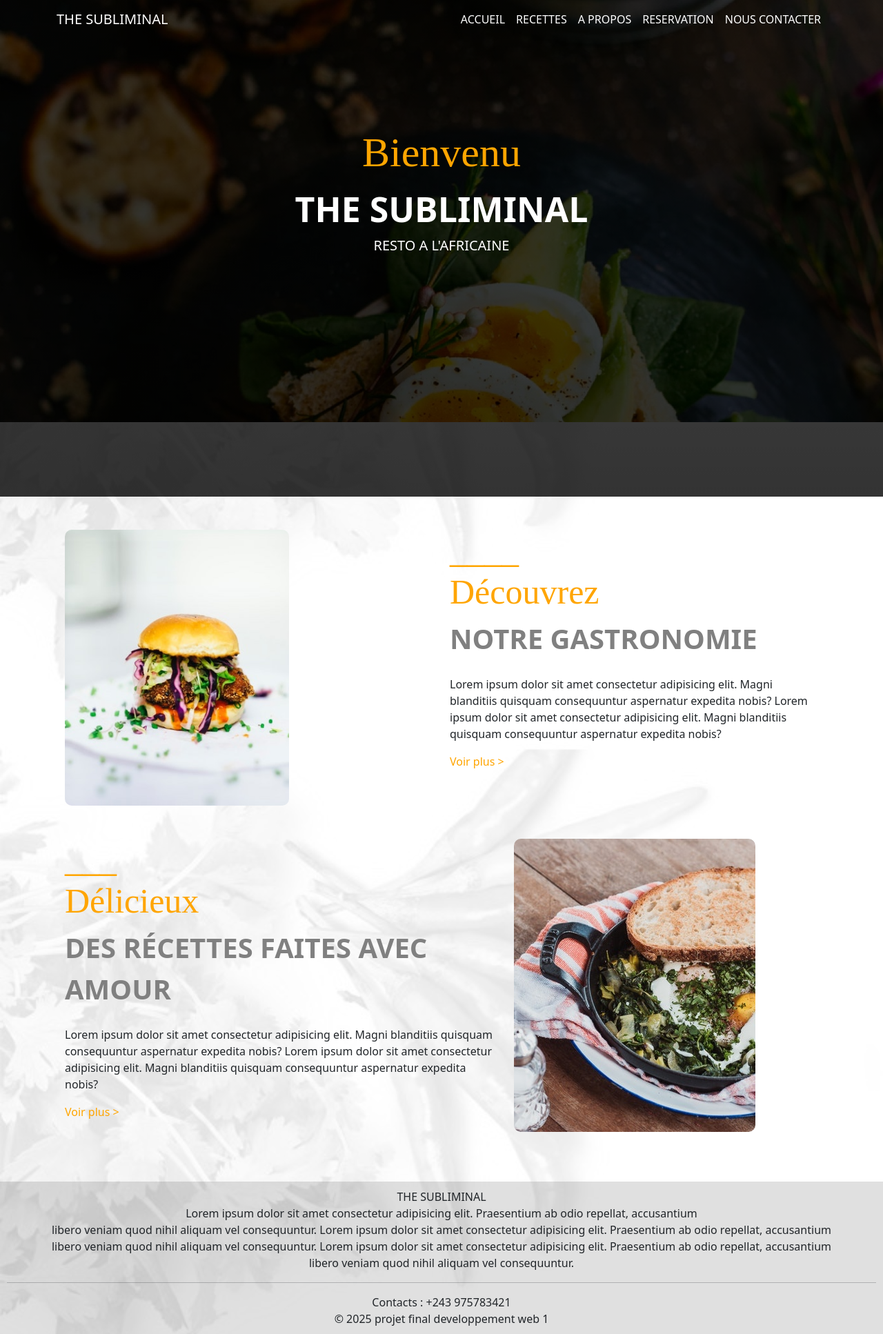
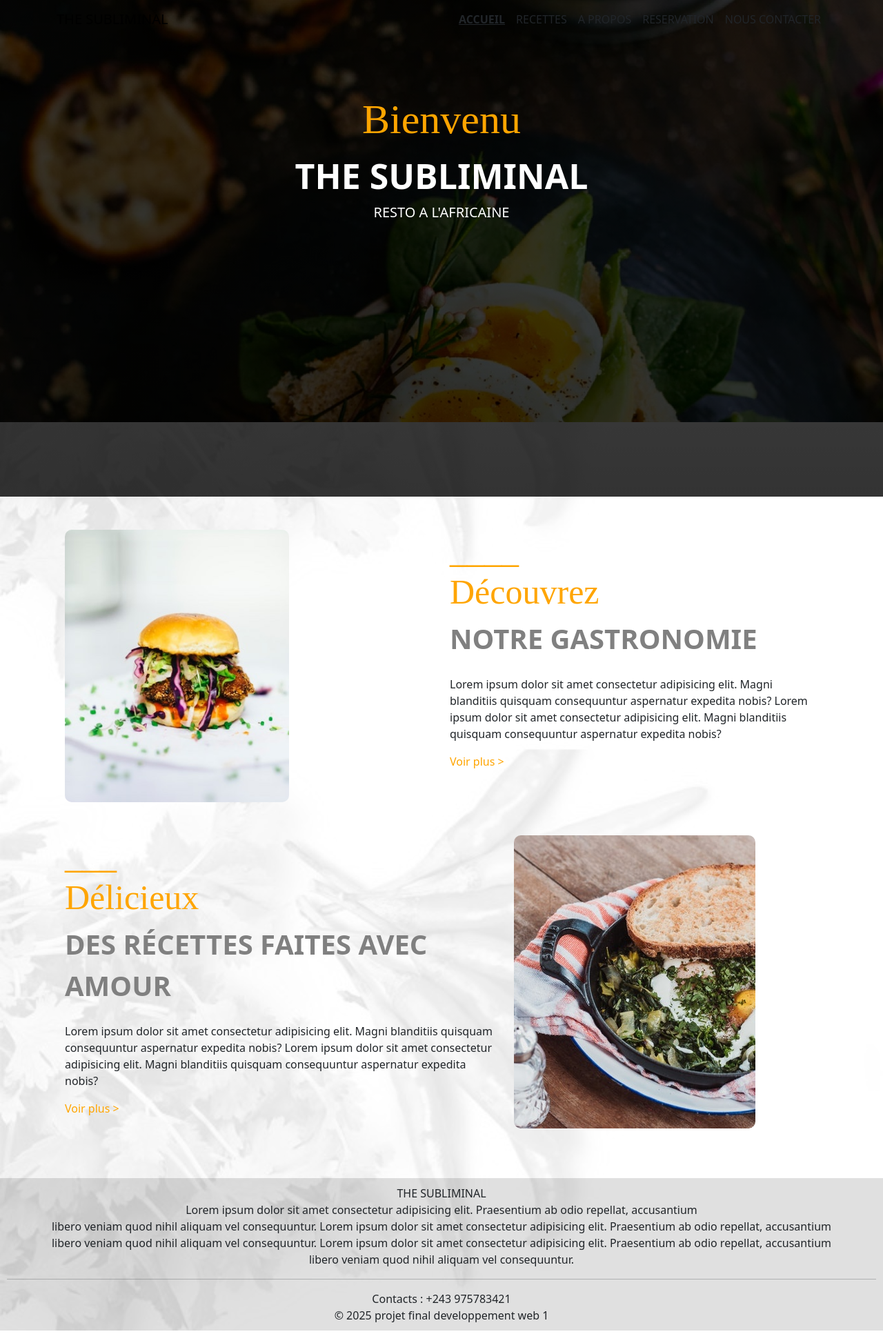
Before and after one commit to bienv-007/reservation_restau, a PHP site: page / in a window 1280 px wide. Shown: the whole page at 69% size. Run offline with PHP 8.4, Linux system fonts and the light colour scheme.

Commit message:
creation de l'entete

```diff
--- /dev/null
+++ b/entete.php
@@ -0,0 +1,104 @@
+<?php
+// Détecter la page courante
+$page = basename($_SERVER['PHP_SELF']);
+?>
+<!DOCTYPE html>
+<html lang="fr">
+<head>
+    <meta charset="UTF-8">
+    <meta name="viewport" content="width=device-width, initial-scale=1.0">
+    <title>THE SUBLIMINAL</title>
+
+    <!-- Bootstrap CSS -->
+    <link href="https://cdn.jsdelivr.net/npm/bootstrap@5.3.0/dist/css/bootstrap.min.css" rel="stylesheet">
+
+    <style>
+        /* Override Bootstrap */
+        .navbar-light .nav-link {
+            color: inherit !important;
+        }
+
+        /* Styles par défaut */
+        .custom-navbar .nav-link {
+            color: black;
+        }
+
+        /* Variantes par page */
+        .nav-home .nav-link {
+            color: white;
+        }
+
+        .nav-recettes .nav-link {
+            color: orange;
+        }
+
+        .nav-apropos .nav-link {
+            color: blue;
+        }
+
+        .nav-reservation .nav-link {
+            color: purple;
+        }
+
+        .nav-contact .nav-link {
+            color: green;
+        }
+
+        /* Lien actif */
+        .nav-link.active {
+            font-weight: bold;
+            text-decoration: underline;
+        }
+    </style>
+</head>
+
+<body class="<?php
+    if($page == 'index.php') echo 'nav-home';
+    elseif($page == 'recettes.php') echo 'nav-recettes';
+    elseif($page == 'apropos.php') echo 'nav-apropos';
+    elseif($page == 'reservation.php') echo 'nav-reservation';
+    elseif($page == 'contact.php') echo 'nav-contact';
+?>">
+
+<nav class="navbar navbar-expand-lg navbar-light custom-navbar">
+    <div class="container">
+        <a class="navbar-brand" href="index.php">THE SUBLIMINAL</a>
+
+        <button class="navbar-toggler bg-light" type="button"
+                data-bs-toggle="collapse"
+                data-bs-target="#navbarsExample07"
+                aria-controls="navbarsExample07"
+                aria-expanded="false"
+                aria-label="Toggle navigation">
+            <span class="navbar-toggler-icon"></span>
+        </button>
+
+        <div class="collapse navbar-collapse" id="navbarsExample07">
+            <ul class="navbar-nav ms-auto mb-2 mb-lg-0">
+
+                <li class="nav-item">
+                    <a class="nav-link <?= ($page == 'index.php') ? 'active' : '' ?>" href="index.php">Accueil</a>
+                </li>
+
+                <li class="nav-item">
+                    <a class="nav-link <?= ($page == 'recettes.php') ? 'active' : '' ?>" href="recettes.php">Recettes</a>
+                </li>
+
+                <li class="nav-item">
+                    <a class="nav-link <?= ($page == 'apropos.php') ? 'active' : '' ?>" href="apropos.php">A propos</a>
+                </li>
+
+                <li class="nav-item">
+                    <a class="nav-link <?= ($page == 'reservation.php') ? 'active' : '' ?>" href="reservation.php">Reservation</a>
+                </li>
+
+                <li class="nav-item">
+                    <a class="nav-link <?= ($page == 'contact.php') ? 'active' : '' ?>" href="contact.php">Nous contacter</a>
+                </li>
+
+            </ul>
+        </div>
+    </div>
+</nav>
+
+<br><br><br>
--- a/index.php
+++ b/index.php
@@ -74,38 +74,7 @@
 </head>
 <body class="bg-light">
   <header>
-    <nav class="navbar navbar-expand-lg navbar-light">
-      <div class="container">
-        <a class="navbar-brand text-white" href="index.php">THE SUBLIMINAL</a>
-        <button class="navbar-toggler bg-light" type="button"
-                data-bs-toggle="collapse"
-                data-bs-target="#navbarsExample07"
-                aria-controls="navbarsExample07"
-                aria-expanded="false"
-                aria-label="Toggle navigation">
-                <span class="navbar-toggler-icon"></span>
-        </button>
-        <div class="collapse navbar-collapse" id="navbarsExample07">
-          <ul class="navbar-nav ms-auto mb-2 mb-lg-0">
-            <li class="nav-item">
-              <a class="nav-link text-white" aria-current="page" href="index.php">Accueil</a>
-            </li>
-            <li class="nav-item">
-              <a class="nav-link text-white" aria-current="page" href="recettes.php">Recettes</a>
-            </li>
-            <li class="nav-item">
-              <a class="nav-link text-white" aria-current="page" href="apropos.php">A propos</a>
-            </li>
-            <li class="nav-item">
-              <a class="nav-link text-white" aria-current="page" href="reservation.php">Reservation</a>
-            </li>
-            <li class="nav-item">
-              <a class="nav-link text-white" aria-current="page" href="contact.php">Nous contacter</a>
-            </li>
-          </ul>
-        </div>
-      </div>
-    </nav><br><br><br><br><br>
+    <?php include 'entete.php';?>
     <center>
       <span class="Bienvenu">
         Bienvenu
```
Also changed, not shown: recettes.php (+1 -32 lines).
